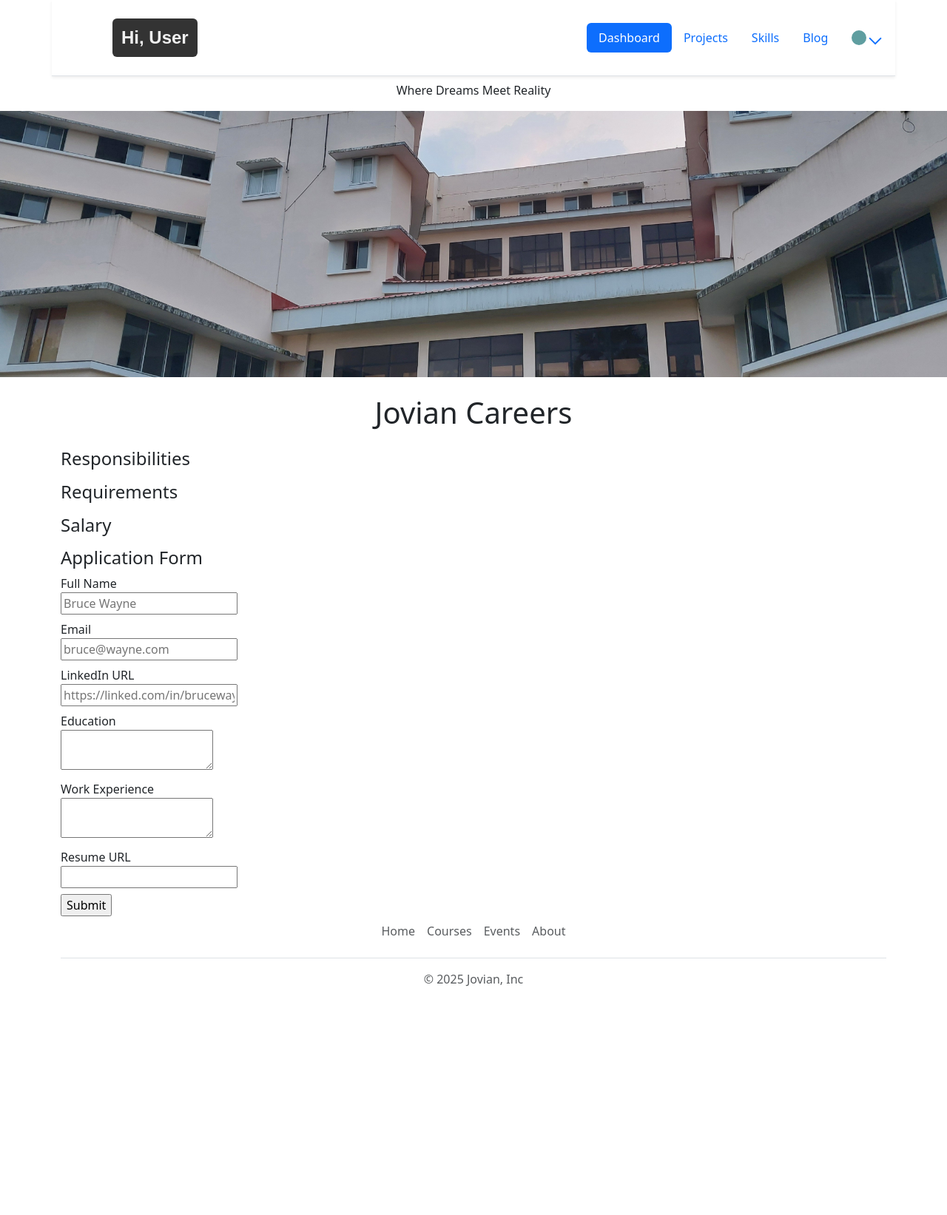
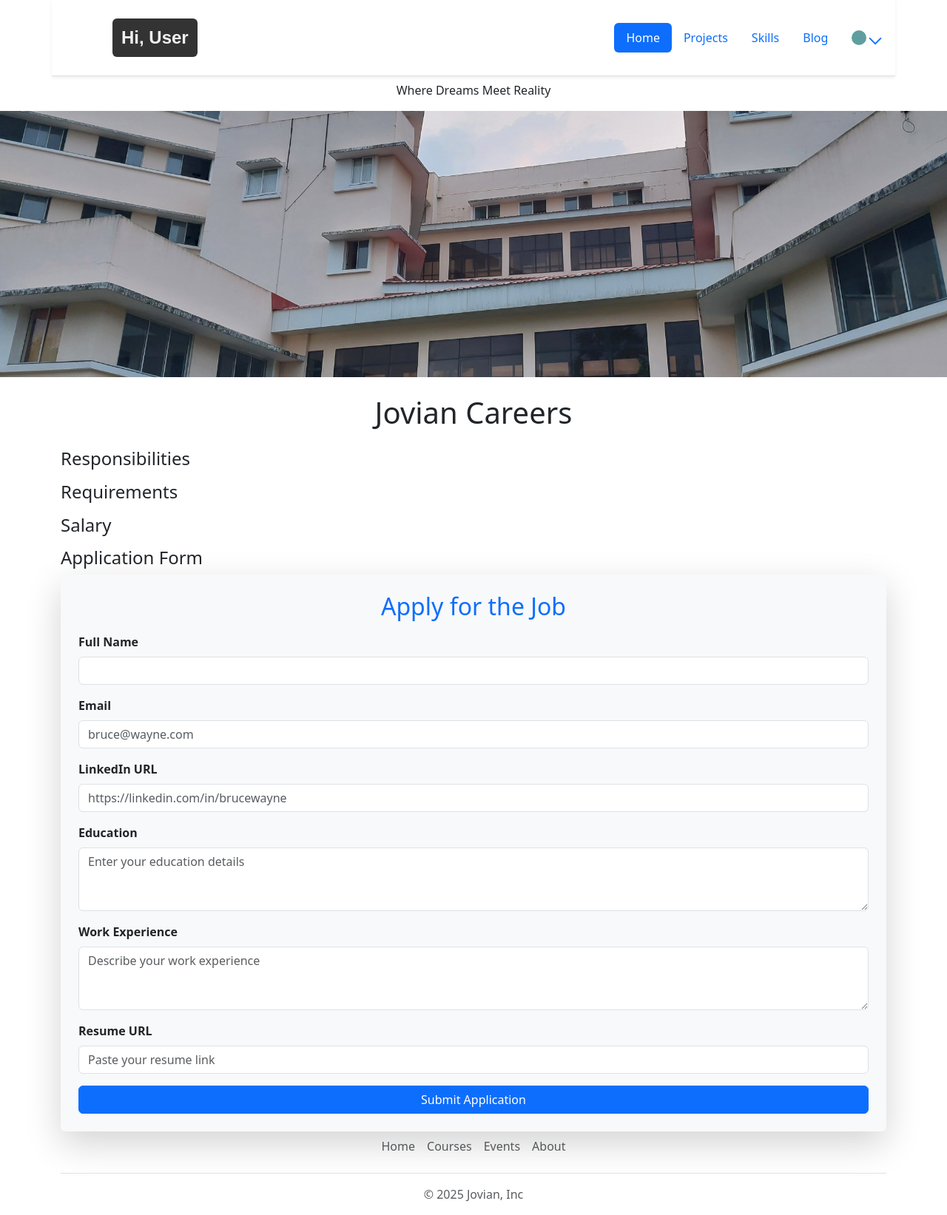
Before and after one commit to nirdosh-thakur/CareerGuard, a Flask app: template templates/jobPage.html in a window 1280 px wide. Shown: the whole page at 74% size. Before the commit the page ends 1334 px from the top, so only its background shows below. Run offline with Flask 3, Linux system fonts and the light colour scheme; the template is opened without the code that fills it, so the values that code supplies are empty.

Commit message:
Various UI Fixes

```diff
--- a/app.py
+++ b/app.py
@@ -34,6 +34,9 @@
 
 @app.route("/jobs/<id>")
 def show_job(id):
+    if not session.get("logged_in"):
+        flash("Login to Apply", "danger")
+        return redirect(url_for('hello_jovian'))
     JOB = load_single_job_from_db(id)
     if not JOB:
         return "Not Found", 404
--- a/static/flash_notf.css
+++ b/static/flash_notf.css
@@ -44,3 +44,9 @@
   90% { opacity: 1; }
   100% { opacity: 0; }
 }
+
+/* For diabling the <a> */
+.disabled-link {
+  pointer-events: none;  /* Prevents clicks */
+  opacity: 0.5;  /* Make it look disabled */
+  cursor: not-allowed;  /* Show disabled cursor */
--- a/templates/appForm.html
+++ b/templates/appForm.html
@@ -1,35 +1,47 @@
+<!--
+Present in this form
+name="full_name"
+name="email"
+name="linkedin_url"
+name="education"
+name="work_experience"
+name="resume_url"
+-->
+
 <h4>Application Form</h4>
-<form action="/jobs/{{job['id']}}/apply" method="post">
 
-  <div class="mb-2">
-    <label>Full Name</label><br>
-    <input type="text" required name="full_name" placeholder="Bruce Wayne">
+<form action="/jobs/{{job['id']}}/apply" method="post" class="p-4 shadow-lg rounded bg-light">
+  <h2 class="mb-3 text-primary text-center">Apply for the Job</h2>
+
+  <div class="mb-3">
+    <label class="form-label fw-bold">Full Name</label>
+    <input type="text" name="full_name" placeholder="Bruce Wayne" class="form-control" value="{{ session.get('first_name', '') }} {{ session.get('last_name', '') }} " required>
   </div>
 
-  <div class="mb-2">
-    <label>Email</label><br>
-    <input type="email" required name="email" placeholder="bruce@wayne.com">
+  <div class="mb-3">
+    <label class="form-label fw-bold">Email</label>
+    <input type="email" name="email" placeholder = "bruce@wayne.com" class="form-control" value="{{ session.get('email', '') }}" required>
   </div>
 
-  <div class="mb-2">
-    <label>LinkedIn URL</label><br>
-    <input type="url" name="linkedin_url" placeholder="https://linked.com/in/brucewayne">
+  <div class="mb-3">
+    <label class="form-label fw-bold">LinkedIn URL</label>
+    <input type="url" name="linkedin_url" placeholder="https://linkedin.com/in/brucewayne" class="form-control" >
   </div>
 
-  <div class="mb-2">
-    <label>Education</label><br>
-    <textarea name="education"></textarea>
+  <div class="mb-3">
+    <label class="form-label fw-bold">Education</label>
+    <textarea name="education" class="form-control" rows="3" placeholder="Enter your education details"></textarea>
   </div>
 
-  <div class="mb-2">
-    <label>Work Experience</label><br>
-    <textarea name="work_experience"></textarea>
+  <div class="mb-3">
+    <label class="form-label fw-bold">Work Experience</label>
+    <textarea name="work_experience" class="form-control" rows="3" placeholder="Describe your work experience"></textarea>
   </div>
 
-  <div class="mb-2">
-    <label>Resume URL</label><br>
-    <input type="url" name="resume_url">
+  <div class="mb-3">
+    <label class="form-label fw-bold">Resume URL</label>
+    <input type="url" name="resume_url" class="form-control" placeholder="Paste your resume link">
   </div>
 
-  <input type="submit">
+  <button type="submit" class="btn btn-primary w-100">Submit Application</button>
 </form>
--- a/templates/nav.html
+++ b/templates/nav.html
@@ -121,7 +121,7 @@
 
       <!-- Personalized Navigation with Hover Effect -->
       <ul class="nav nav-pills" style="align-items:center;justify-content:space-evenly;">
-        <li class="nav-item"><a href="#" class="nav-link active">Dashboard</a></li>
+        <li class="nav-item"><a href="/" class="nav-link active">Home</a></li>
         <li class="nav-item"><a href="#" class="nav-link">Projects</a></li>
         <li class="nav-item"><a href="#" class="nav-link">Skills</a></li>
         <li class="nav-item"><a href="#" class="nav-link">Blog</a></li>
```
Also changed, not shown: templates/home.html (+12 -0 lines), templates/jobitem.html (+10 -4 lines), templates/jobPage.html (line endings or trailing spaces).
